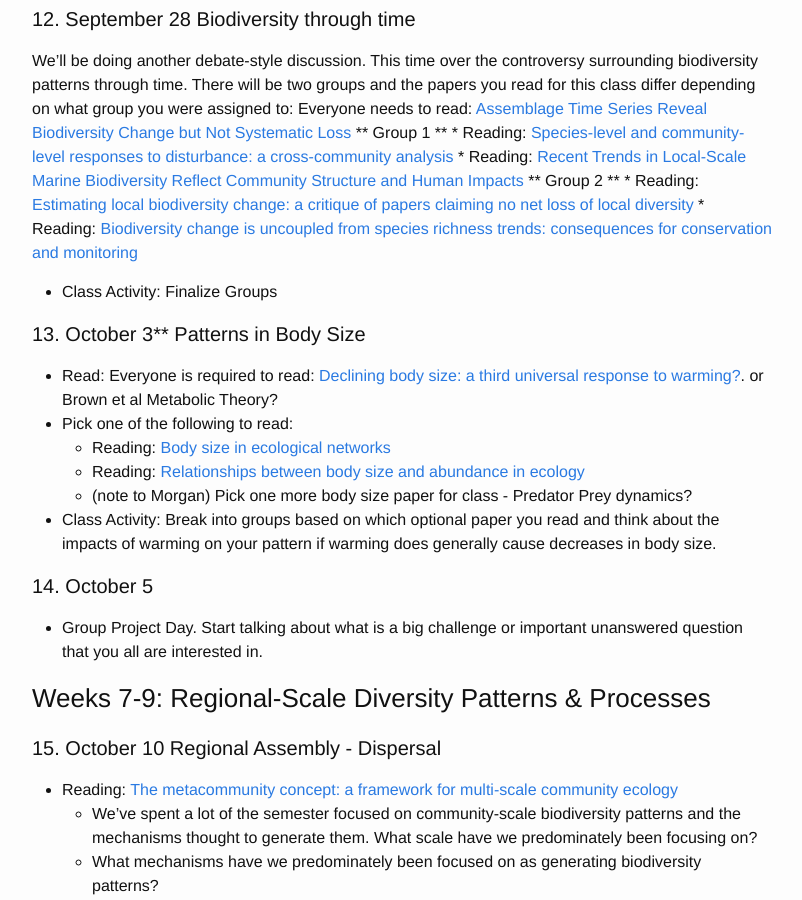
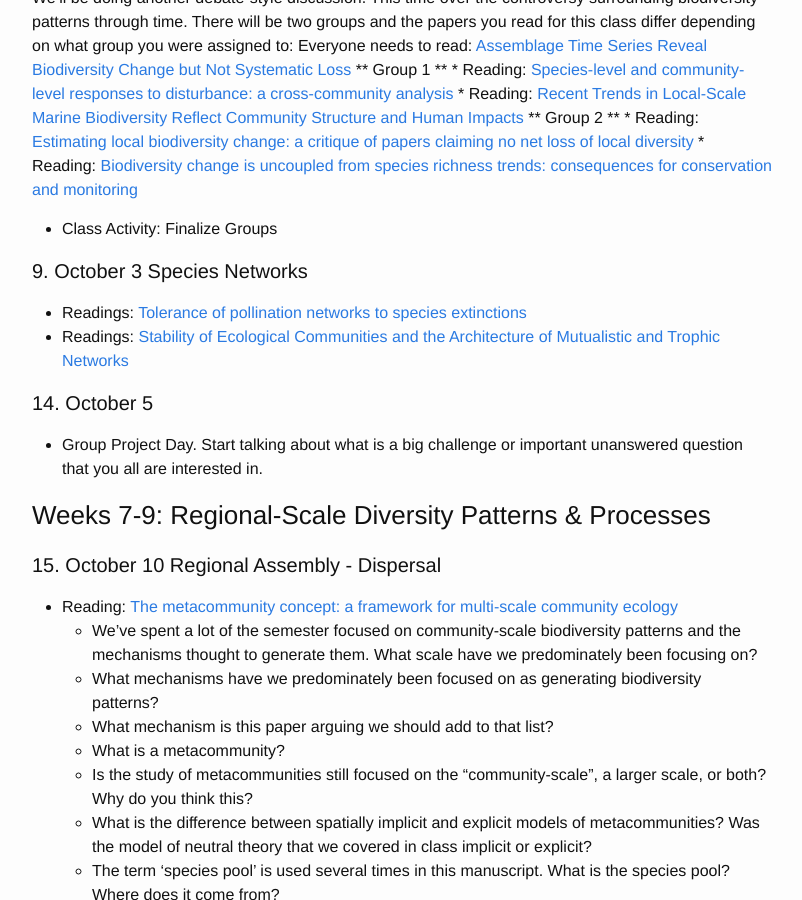
Before and after one commit to skmorgane/biodiversity-course, a Jekyll site: the page built from schedule.md, in a window 1280 px wide and 900 px high, scrolled down 2439 px. Shown: the whole window, without its empty margins (238-1040 px from the left). Built offline with Jekyll 4.4.1, drawn with Linux system fonts in a browser that asks for light colours; some of the changed text lies outside the part shown.

Commit message:
Update schedule.md

```diff
--- a/schedule.md
+++ b/schedule.md
@@ -48,16 +48,15 @@
 * [Questions]({{ site.baseurl }}/questions/class6)
 * Class Activity: Structuring Introductions of Papers/Proposals and what that has to do with your Class Project
 
-#### 7. September 12 Patterns in Taxonomic, Phylogenetic, and Functional Diversity
+#### 7. September 12 CANCELLED DUE TO HURRICANE IRMA
+
+#### 7. September 14 Patterns in Taxonomic, Phylogenetic, and Functional Diversity
 * Reading: [Opposing assembly mechanism in a Neotropical Dry Forest](https://doi.org/10.1890/08-1025.1)
 * Reading: [Spatial mismatch and congruence between taxonomic,phylogenetic and functional diversity](https://doi.org/10.1111/j.1461-0248.2010.01493.x)
+* [Questions]
 
-#### 8. September 14 Patterns in Abundance
+#### 8. September 19 Patterns in Abundance
 * Reading: [Species abundance distributions: moving beyond single prediction theories to integration within an ecological framework](https://doi.org/10.1111/j.1461-0248.2007.01094.x)
-
-#### 9. September 19  Species Networks
-* Readings: [Tolerance of pollination networks to species extinctions](https://doi.org/10.1098/rspb.2004.2909)
-* Readings: [Stability of Ecological Communities and the Architecture of Mutualistic and Trophic Networks](https://doi.org/10.1126/science.1188321)
 
 #### 10. September 21 Productivity-Diversity Debate
 For class you will break into small groups to figure out what you think is going on with this debate. Is someone right and someone wrong? Is everyone right or everyone wrong? How do we walk away from a debate like this with a better understanding of what is going on in nature? The first two papers set out the main debate. The second two are short comments about technical and conceptual issues. Make sure to have a firm grasp of the first two papers and you can have a looser grasp of the two short comments. At the end of class we will come back together as a group and see what different groups thought about this debate.
@@ -84,14 +83,9 @@
 
 * Class Activity: Finalize Groups
 
-
-#### 13. October 3** Patterns in Body Size
-* Read: Everyone is required to read: [Declining body size: a third universal response to warming?](https://doi.org/10.1016/j.tree.2011.03.005). or Brown et al Metabolic Theory?
-* Pick one of the following to read:
-    * Reading: [Body size in ecological networks](https://doi.org/10.1016/j.tree.2005.04.005)
-    * Reading: [Relationships between body size and abundance in ecology](https://doi.org/10.1016/j.tree.2007.03.007)
-    * (note to Morgan) Pick one more body size paper for class - Predator Prey dynamics?
-* Class Activity: Break into groups based on which optional paper you read and think about the impacts of warming on your pattern if warming does generally cause decreases in body size.
+#### 9. October 3  Species Networks
+* Readings: [Tolerance of pollination networks to species extinctions](https://doi.org/10.1098/rspb.2004.2909)
+* Readings: [Stability of Ecological Communities and the Architecture of Mutualistic and Trophic Networks](https://doi.org/10.1126/science.1188321)
 
 #### 14. October 5
 * Group Project Day. Start talking about what is a big challenge or important unanswered question that you all are interested in.
```
